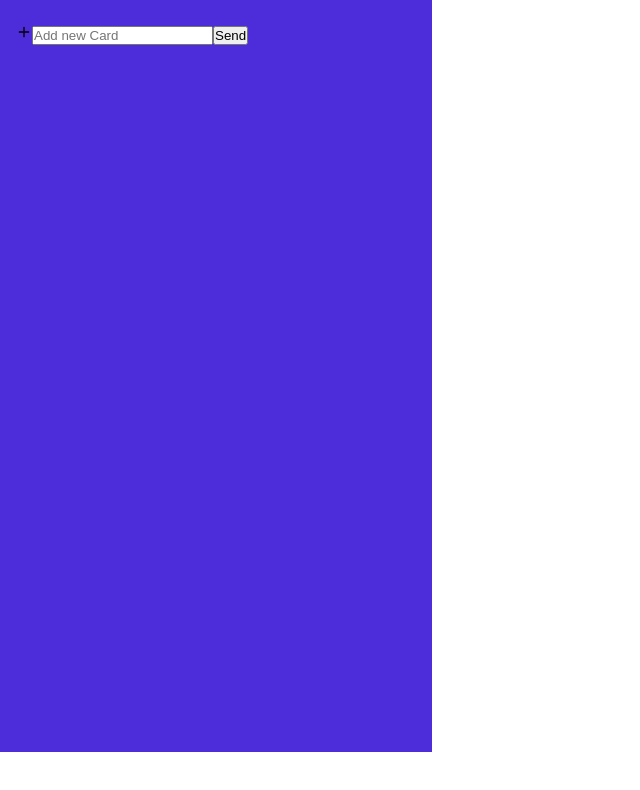
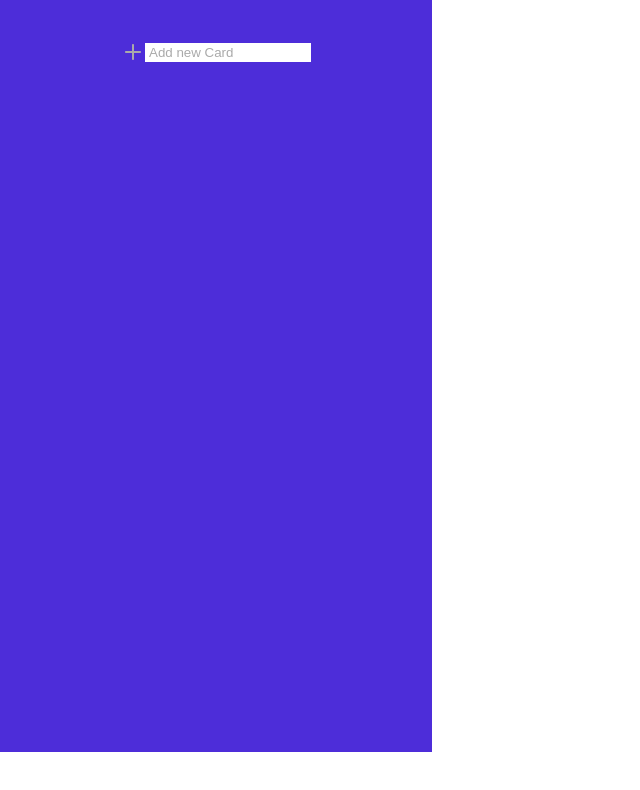
Before and after one commit to AbelJohn2020/Innova-Funding-Challenge, a React (Create React App) app: page / in a window 1280 px wide. Shown: the top 790 px of the page, without its empty margins (0-640 px from the left). Built offline with nearby package versions, Linux system fonts and the light colour scheme; the HTML template or start-up script is replaced by a standard one.

Commit message:
Add todo-list

```diff
--- a/src/App.js
+++ b/src/App.js
@@ -1,7 +1,8 @@
 import React from 'react';
 // import Home from './Home';
 import './app.css';
-import TodoForm from './components/to-do-list/TodoForm';
+import TodoList from './components/to-do-list/TodoList';
+// import TodoForm from './components/to-do-list/TodoForm';
 // import ToDoLists from './components/ToDoLists';
 
 function App() {
@@ -20,7 +21,8 @@ function App() {
 
   return (
     <div className="App">
-      <TodoForm />
+      <TodoList />
+      {/* <TodoForm /> */}
       {/* <Home /> */}
       {/* <ToDoLists /> */}
       {/* { currentSection } */}
--- /dev/null
+++ b/src/components/to-do-list/Todo.js
@@ -0,0 +1,17 @@
+import React from 'react'
+
+const Todo = ({todos, todoCompleted}) => {
+    return todos.map( (newTodo, index) => (
+        <div
+            className={newTodo.isComplete ? 'todo-row complete' : 'todo-row'}
+            key={index}
+        >
+            <div key={newTodo.id} onClick={() => todoCompleted(newTodo.id)}>
+                {newTodo.text}
+            </div>
+
+        </div>
+    ))
+}
+
+export default Todo
--- a/src/components/to-do-list/TodoForm.js
+++ b/src/components/to-do-list/TodoForm.js
@@ -1,9 +1,12 @@
 import React, { useState } from 'react';
 import { CgMathPlus } from "react-icons/cg";
+import './todoform.css';
 
-const TodoForm = () => {
+const TodoForm = (props) => {
     const [input, setInput] = useState('')
-    const [enable, setEnable] = useState(false)
+    const [isDisabled, setIsDisabled] = useState(false)
+    const [send, setSend] = useState(true)
+    const [getItem, setGetItem] = useState([])
 
     const handleChange = e => {
         setInput(e.target.value)
@@ -11,10 +14,24 @@ const TodoForm = () => {
 
     const handleSubmit = e => {
         e.preventDefault();
+
+        props.onSubmit({
+            id: getItem.length,
+            text: input,
+        })
+
+        setGetItem([]);
+        console.log('todoForm', getItem);
+        // props.onSubmit({
+        //     id: Math.floor(Math.random() * 1000),
+        //     text: input,
+        // })
+
+        // setInput('');
     }
     return (
             <form className="todo-form" onSubmit={handleSubmit}>
-                <CgMathPlus/>
+                <CgMathPlus className="todo-icon" onClick={() => setIsDisabled(!isDisabled)}/>
                 <input
                     type="text"
                     placeholder="Add new Card"
@@ -22,7 +39,9 @@ const TodoForm = () => {
                     value={input}
                     onChange={handleChange}
                 />
-                <button className="todo-button">Send</button>
+                {
+                    isDisabled && <button className={send ? "todo-button" : "dissabled-button"} onClick={() => {setSend(!send)}}>Send</button>
+                }
             </form>
     )
 }
--- /dev/null
+++ b/src/components/to-do-list/TodoList.js
@@ -0,0 +1,35 @@
+import React, { useState } from 'react'
+import Todo from './Todo';
+import TodoForm from './TodoForm';
+
+const TodoList = () => {
+    const [todos, setTodos] = useState([]);
+
+    const addTodo = todo => {
+        if(!todo.text || /^\s*$/.test(todo.text)) {
+            return;
+        }
+
+        const joinTo = [todo, ...todos];
+        setTodos(joinTo);
+        console.log('TodoList', joinTo)
+    }
+
+    const todoCompleted = id => {
+        let updateTodo = todos.map( todo => (
+            todo.id === id
+            ? todo.isComplete = !todo.isComplete
+            : todo
+        ))
+        setTodos(updateTodo);
+    }
+
+    return (
+        <div>
+            <Todo todos={todos} todoCompleted={todoCompleted}/>
+            <TodoForm onSubmit={addTodo}/>
+        </div>
+    )
+}
+
+export default TodoList
--- /dev/null
+++ b/src/components/to-do-list/todoform.css
@@ -0,0 +1,45 @@
+.todo-form {
+    display: flex;
+    align-items: center;
+    margin: 16px 0 0 0;
+    padding: 0;
+    justify-content: center;
+}
+
+.todo-input {
+    width: 40%;
+    padding: 2px 2px 2px 4px;
+    border: none;
+    outline: none;
+}
+
+/* .todo-button,
+.todo-input:focus {
+    background: #dedede;
+    color: #333333;
+} */
+
+.todo-icon,
+.todo-input::placeholder {
+    color: #aaaaaa;
+}
+
+/* .todo-input:focus {
+    width: 56%;
+} */
+
+.todo-icon {
+    font-size: 24px;
+}
+
+.todo-button {
+    padding: 2px;
+    border: none;
+    outline: none;
+    font-family: 'Roboto', sans-serif;
+    font-style: normal;
+    font-weight: bolder;
+    border-radius: 4px;
+    background: #dedede;
+    color: #333333;
+}
```
